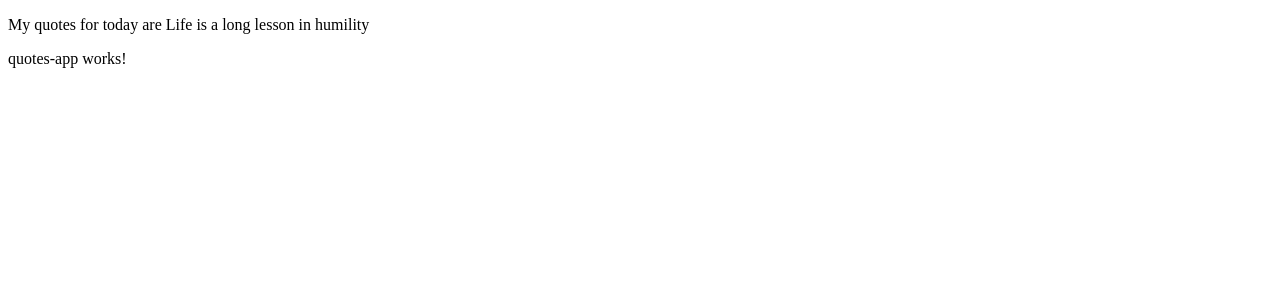
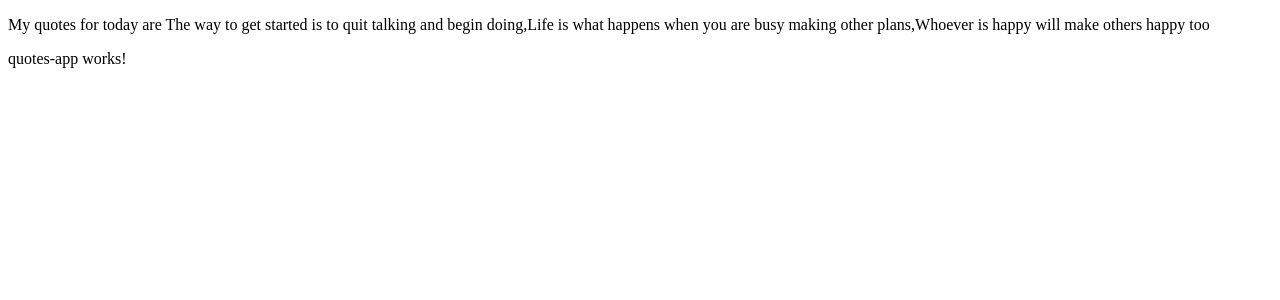
Before and after one commit to kibuchi-muchai/quote-app, an Angular app: page / in a window 1280 px wide. Shown: the top 300 px of the page. Built offline with nearby package versions, Linux system fonts and the light colour scheme.

Commit message:
added some new quotes

```diff
--- a/src/app/app.component.ts
+++ b/src/app/app.component.ts
@@ -6,5 +6,9 @@ import { Component } from '@angular/core';
   styleUrls: ['./app.component.css']
 })
 export class AppComponent {
-  quote = 'Life is a long lesson in humility';
+  quote :string[];
+
+  constructor(){
+    this.quote = ['The way to get started is to quit talking and begin doing', 'Life is what happens when you are busy making other plans', 'Whoever is happy will make others happy too']
+  }
 }
```
